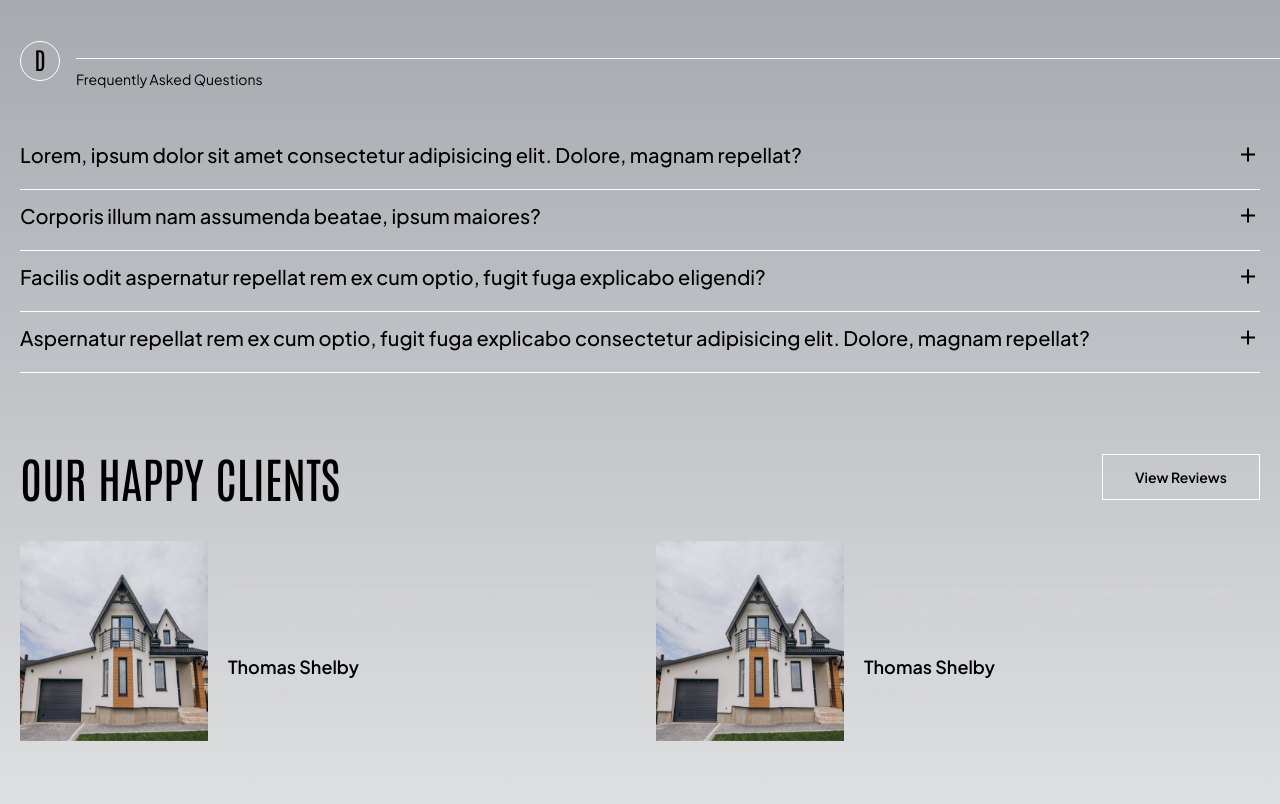
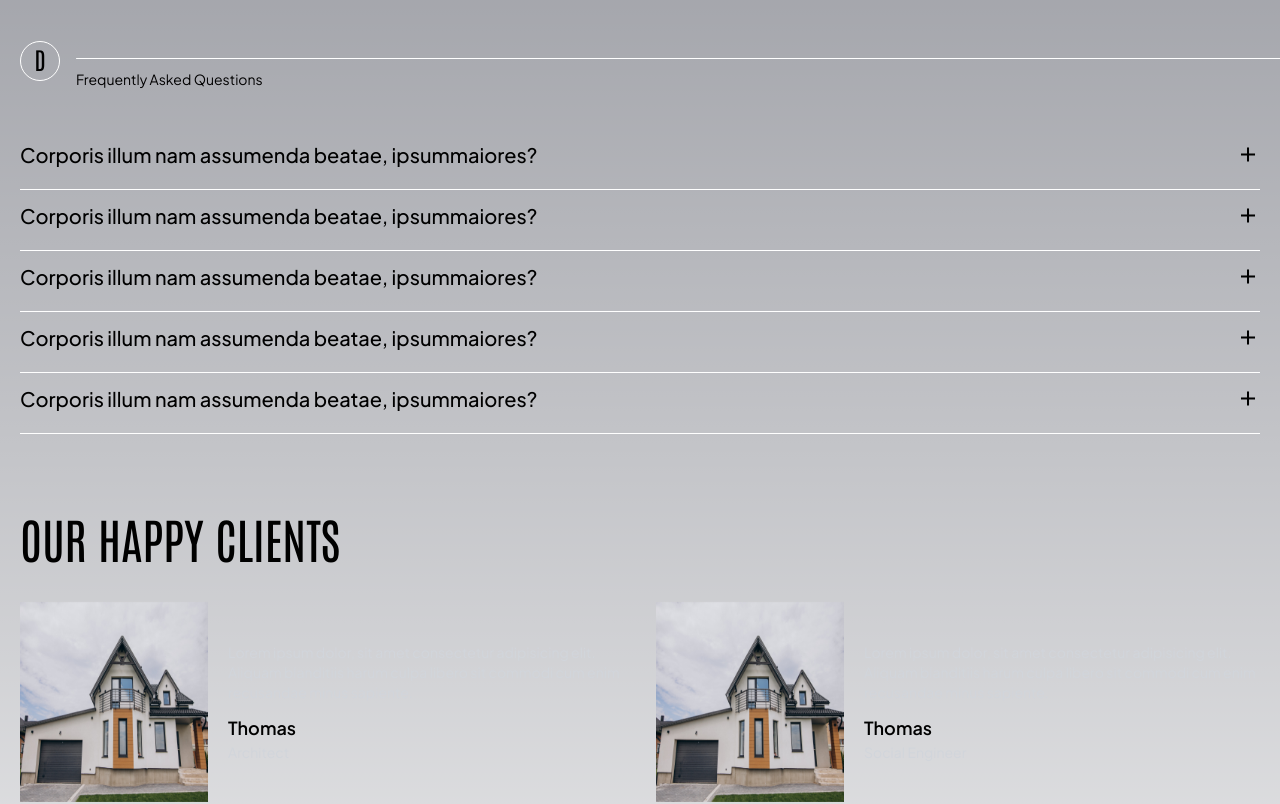
Before and after one commit to shaz1d/ar-architect-and-engineering, a Next.js app: page / in a window 1280 px wide. Shown: the part 2460-3264 px from the top of the page. Built offline with nearby package versions, Linux system fonts and the light colour scheme; no server answers; the database is empty.

Commit message:
feat: homepage animation add

```diff
--- a/src/components/sections/Achivement.tsx
+++ b/src/components/sections/Achivement.tsx
@@ -13,6 +13,7 @@ const Achievement = () => {
           <motion.h2
             initial={{ x: -40, opacity: 0 }}
             whileInView={{ x: 0, opacity: 1 }}
+            viewport={{ once: true }}
             className="text-4xl sm:text-5xl uppercase"
           >
             We believe in quality
@@ -22,6 +23,7 @@ const Achievement = () => {
               <motion.p
                 initial={{ y: 40, opacity: 0 }}
                 whileInView={{ y: 0, opacity: 1 }}
+                viewport={{ once: true }}
               >
                 Lorem ipsum dolor sit amet consectetur adipisicing elit. Esse
                 ducimus ea dolorum impedit voluptatum! Ut, explicabo quam!
@@ -32,6 +34,7 @@ const Achievement = () => {
               <motion.p
                 initial={{ y: 40, opacity: 0 }}
                 whileInView={{ y: 0, opacity: 1, transition: { delay: 0.1 } }}
+                viewport={{ once: true }}
                 className="mt-5"
               >
                 Lorem ipsum dolor sit amet consectetur adipisicing elit. Laborum
@@ -42,6 +45,7 @@ const Achievement = () => {
             <motion.p
               initial={{ y: 40, opacity: 0 }}
               whileInView={{ y: 0, opacity: 1, transition: { delay: 0.2 } }}
+              viewport={{ once: true }}
             >
               Lorem ipsum dolor, sit amet consectetur adipisicing elit. Odio
               necessitatibus optio enim earum tempore soluta quas illo? Atque
@@ -65,6 +69,7 @@ const Achievement = () => {
                   opacity: 1,
                   transition: { delay: 0.1 * i },
                 }}
+                viewport={{ once: true }}
                 key={i}
                 className="w-max text-center"
               >
--- a/src/components/sections/Clients.tsx
+++ b/src/components/sections/Clients.tsx
@@ -1,44 +1,60 @@
-import React from "react";
-import Button from "../ui/Button";
+"use client";
 import Image from "next/image";
+import { motion } from "framer-motion";
+const Clients = () => {
+  const clients = [
+    {
+      name: "Thomas",
+      profession: "Architect",
+      image: "/section/house.jpg",
+      quote:
+        "Lorem ipsum dolor, sit amet consectetur adipisicing elit. Aliquam blanditiis harum culpa libero sit commodi cum enim recusandae minus sapiente.",
+    },
+    {
+      name: "Thomas",
+      profession: "Social Engineer",
+      image: "/section/house.jpg",
+      quote:
+        "Lorem ipsum dolor, sit amet consectetur adipisicing elit. Aliquam blanditiis harum culpa libero sit commodi cum enim recusandae minus sapiente.",
+    },
+  ];
+  return (
+    <section className="overflow-hidden my-10 sm:my-20">
+      <div className="container-x">
+        <motion.h2
+          initial={{ x: -40, opacity: 0 }}
+          whileInView={{ x: 0, opacity: 1 }}
+          viewport={{ once: true }}
+          className="text-4xl sm:text-5xl uppercase"
+        >
+          Our Happy Clients
+        </motion.h2>
 
-const Clients = () => {
-  return (
-    <section className="overflow-x-hidden my-10 sm:my-20">
-      <div className="container-x">
-        <div className="flex justify-between gap-5 items-center">
-          <h2 className="text-4xl sm:text-5xl uppercase">Our Happy Clients</h2>
-          <Button classname=" shrink-0" title="View Reviews" href="/" />
-        </div>
         <div className="mt-10 grid md:grid-cols-2 gap-8">
-          <div className="grid grid-cols-6 gap-5">
-            <div className="col-span-3 sm:col-span-2  relative ">
-              <Image src={"/section/house.jpg"} fill alt="house" />
-            </div>
-            <div className="col-span-3 sm:col-span-4 py-10">
-              <p className=" text-gray-300">
-                Lorem ipsum dolor, sit amet consectetur adipisicing elit.
-                Aliquam blanditiis harum culpa libero sit commodi cum enim
-                recusandae minus sapiente.
-              </p>
-              <p className=" text-lg font-semibold mt-3 ">Thomas Shelby</p>
-              <p className=" text-gray-300">Architect</p>
-            </div>
-          </div>
-          <div className="grid grid-cols-6 gap-5">
-            <div className="col-span-3 sm:col-span-2  relative ">
-              <Image src={"/section/house.jpg"} fill alt="house" />
-            </div>
-            <div className="col-span-3 sm:col-span-4 py-10">
-              <p className=" text-gray-300">
-                Lorem ipsum dolor, sit amet consectetur adipisicing elit.
-                Aliquam blanditiis harum culpa libero sit commodi cum enim
-                recusandae minus sapiente.
-              </p>
-              <p className=" text-lg font-semibold mt-3 ">Thomas Shelby</p>
-              <p className=" text-gray-300">Architect</p>
-            </div>
-          </div>
+          {clients.map((item, i) => {
+            return (
+              <motion.div
+                initial={{ y: 40, opacity: 0 }}
+                whileInView={{
+                  y: 0,
+                  opacity: 1,
+                  transition: { delay: 0.1 * i },
+                }}
+                viewport={{ once: true }}
+                key={i}
+                className="grid grid-cols-6 gap-5"
+              >
+                <div className="col-span-3 sm:col-span-2  relative ">
+                  <Image src={item.image} fill alt="house" />
+                </div>
+                <div className="col-span-3 sm:col-span-4 py-10">
+                  <p className=" text-gray-300">{item.quote}</p>
+                  <p className=" text-lg font-semibold mt-3 ">{item.name}</p>
+                  <p className=" text-gray-300">{item.profession}</p>
+                </div>
+              </motion.div>
+            );
+          })}
         </div>
       </div>
     </section>
--- a/src/components/sections/FAQ.tsx
+++ b/src/components/sections/FAQ.tsx
@@ -1,57 +1,58 @@
+import { MotionDiv } from "../MotionDiv";
 import AccordionItem from "../ui/AccordionItem";
 import SectionHeader from "../ui/SectionHeader";
 
 const FAQ = () => {
+  const faqs = [
+    {
+      question: "Corporis illum nam assumenda beatae, ipsummaiores?",
+      answer:
+        "Lorem, ipsum dolor sit amet consectetur adipisicing elit. Dolore,magnam repellat. Corporis illum nam assumenda beatae, ipsummaiores, facilis odit aspernatur repellat rem ex cum optio, fugitfuga explicabo eligendi.",
+    },
+    {
+      question: "Corporis illum nam assumenda beatae, ipsummaiores?",
+      answer:
+        "Lorem, ipsum dolor sit amet consectetur adipisicing elit. Dolore,magnam repellat. Corporis illum nam assumenda beatae, ipsummaiores, facilis odit aspernatur repellat rem ex cum optio, fugitfuga explicabo eligendi.",
+    },
+    {
+      question: "Corporis illum nam assumenda beatae, ipsummaiores?",
+      answer:
+        "Lorem, ipsum dolor sit amet consectetur adipisicing elit. Dolore,magnam repellat. Corporis illum nam assumenda beatae, ipsummaiores, facilis odit aspernatur repellat rem ex cum optio, fugitfuga explicabo eligendi.",
+    },
+    {
+      question: "Corporis illum nam assumenda beatae, ipsummaiores?",
+      answer:
+        "Lorem, ipsum dolor sit amet consectetur adipisicing elit. Dolore,magnam repellat. Corporis illum nam assumenda beatae, ipsummaiores, facilis odit aspernatur repellat rem ex cum optio, fugitfuga explicabo eligendi.",
+    },
+    {
+      question: "Corporis illum nam assumenda beatae, ipsummaiores?",
+      answer:
+        "Lorem, ipsum dolor sit amet consectetur adipisicing elit. Dolore,magnam repellat. Corporis illum nam assumenda beatae, ipsummaiores, facilis odit aspernatur repellat rem ex cum optio, fugitfuga explicabo eligendi.",
+    },
+  ];
   return (
-    <section className="overflow-x-hidden my-10 sm:my-20">
+    <section className="overflow-hidden my-10 sm:my-20">
       <div className="container-x">
         <SectionHeader title="Frequently Asked Questions" letter="D" />
         <div className="mt-10">
-          <AccordionItem
-            title="Lorem, ipsum dolor sit amet consectetur adipisicing elit. Dolore,
-              magnam repellat?"
-          >
-            <p>
-              Lorem, ipsum dolor sit amet consectetur adipisicing elit. Dolore,
-              magnam repellat. Corporis illum nam assumenda beatae, ipsum
-              maiores, facilis odit aspernatur repellat rem ex cum optio, fugit
-              fuga explicabo eligendi.
-            </p>
-          </AccordionItem>
-          <AccordionItem
-            title=" Corporis illum nam assumenda beatae, ipsum
-            maiores?"
-          >
-            <p>
-              Lorem, ipsum dolor sit amet consectetur adipisicing elit. Dolore,
-              magnam repellat. Corporis illum nam assumenda beatae, ipsum
-              maiores, facilis odit aspernatur repellat rem ex cum optio, fugit
-              fuga explicabo eligendi.
-            </p>
-          </AccordionItem>
-          <AccordionItem
-            title="Facilis odit aspernatur repellat rem ex cum optio, fugit
-              fuga explicabo eligendi?"
-          >
-            <p>
-              Lorem, ipsum dolor sit amet consectetur adipisicing elit. Dolore,
-              magnam repellat. Corporis illum nam assumenda beatae, ipsum
-              maiores, facilis odit aspernatur repellat rem ex cum optio, fugit
-              fuga explicabo eligendi.
-            </p>
-          </AccordionItem>
-          <AccordionItem
-            title="Aspernatur repellat rem ex cum optio, fugit
-              fuga explicabo consectetur adipisicing elit. Dolore,
-              magnam repellat?"
-          >
-            <p>
-              Lorem, ipsum dolor sit amet consectetur adipisicing elit. Dolore,
-              magnam repellat. Corporis illum nam assumenda beatae, ipsum
-              maiores, facilis odit aspernatur repellat rem ex cum optio, fugit
-              fuga explicabo eligendi.
-            </p>
-          </AccordionItem>
+          {faqs.map((item, i) => {
+            return (
+              <MotionDiv
+                initial={{ y: 40, opacity: 0 }}
+                whileInView={{
+                  y: 0,
+                  opacity: 1,
+                  transition: { delay: 0.1 * i },
+                }}
+                viewport={{ once: true }}
+                key={i}
+              >
+                <AccordionItem key={i} title={item.question}>
+                  <p>{item.answer}</p>
+                </AccordionItem>
+              </MotionDiv>
+            );
+          })}
         </div>
       </div>
     </section>
--- a/src/components/sections/Hero.tsx
+++ b/src/components/sections/Hero.tsx
@@ -13,6 +13,7 @@ const Hero = () => {
             x: 0,
             opacity: 1,
           }}
+          viewport={{ once: true }}
           className="fluid-text sm:text-7xl font-bold"
         >
           Modern <br /> Architecture
@@ -27,6 +28,7 @@ const Hero = () => {
                 x: 0,
                 transition: { delay: 0.1 * index },
               }}
+              viewport={{ once: true }}
               key={index}
               className="text-xl font-medium"
             >
@@ -38,6 +40,7 @@ const Hero = () => {
       <motion.div
         initial={{ y: 40, opacity: 0 }}
         whileInView={{ y: 0, opacity: 1 }}
+        viewport={{ once: true }}
       >
         <Image
           className="mt-5 sm:-mt-5 md:-mt-10 mx-auto"
--- a/src/components/sections/Projects.tsx
+++ b/src/components/sections/Projects.tsx
@@ -21,6 +21,7 @@ const Projects = async () => {
                   opacity: 1,
                   transition: { delay: 0.1 * i },
                 }}
+                viewport={{ once: true }}
                 key={item._id}
                 className="overflow-hidden relative w-full aspect-[8/6] group/project"
               >
--- a/src/components/ui/SectionHeader.tsx
+++ b/src/components/ui/SectionHeader.tsx
@@ -11,6 +11,7 @@ const SectionHeader = ({ letter, title }: Props) => {
       <motion.h5
         initial={{ opacity: 0, x: -40 }}
         whileInView={{ opacity: 1, x: 0 }}
+        viewport={{ once: true }}
         className="border border-white h-10 w-10 flex items-center justify-center rounded-full text-2xl pb-1 after:bg-white after:rounded-xl after:h-[1px] after:w-screen after:absolute after:left-14"
       >
         {letter}
```
Also changed, not shown: src/components/sections/Services.tsx (+15 -4 lines).
